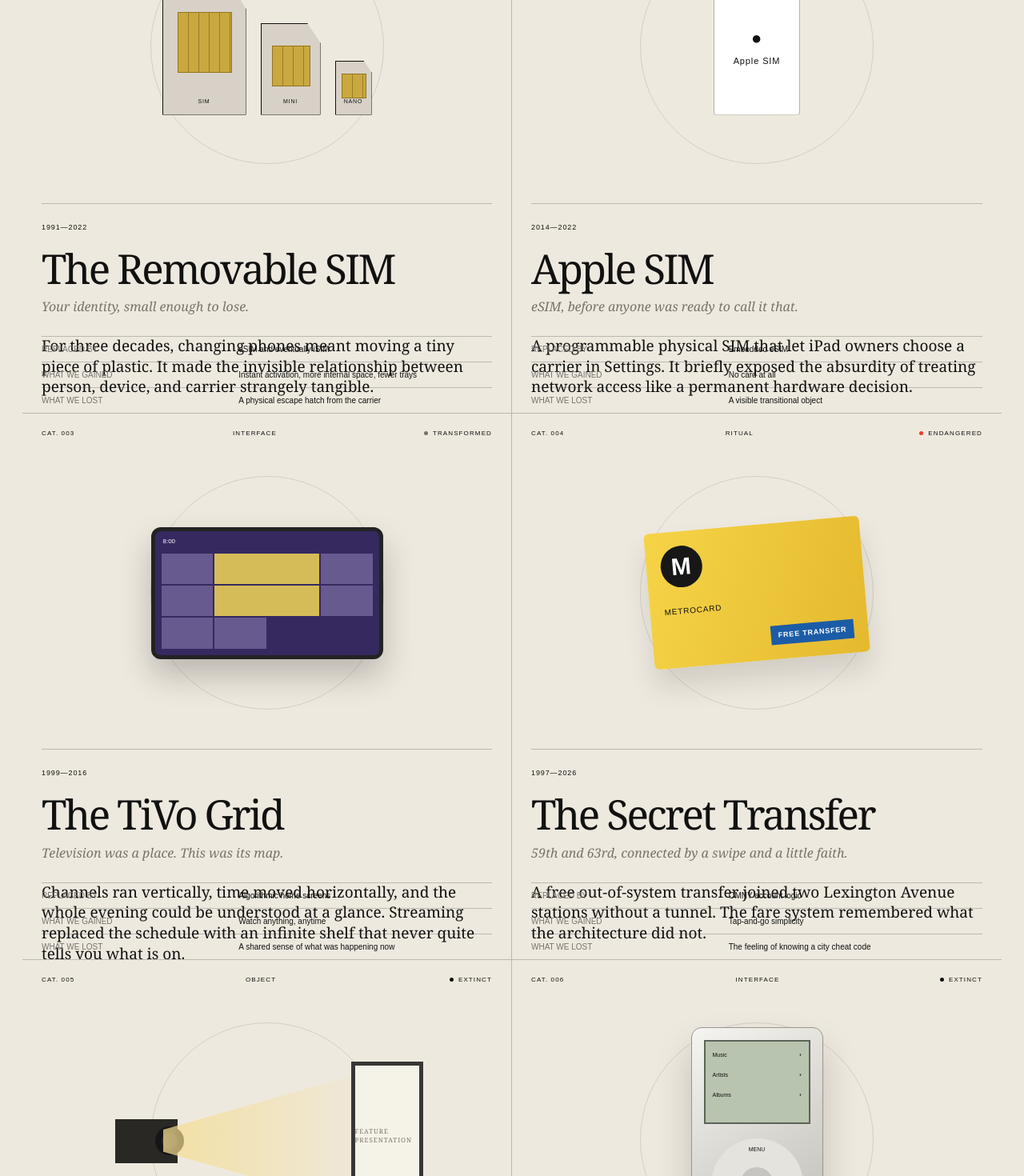
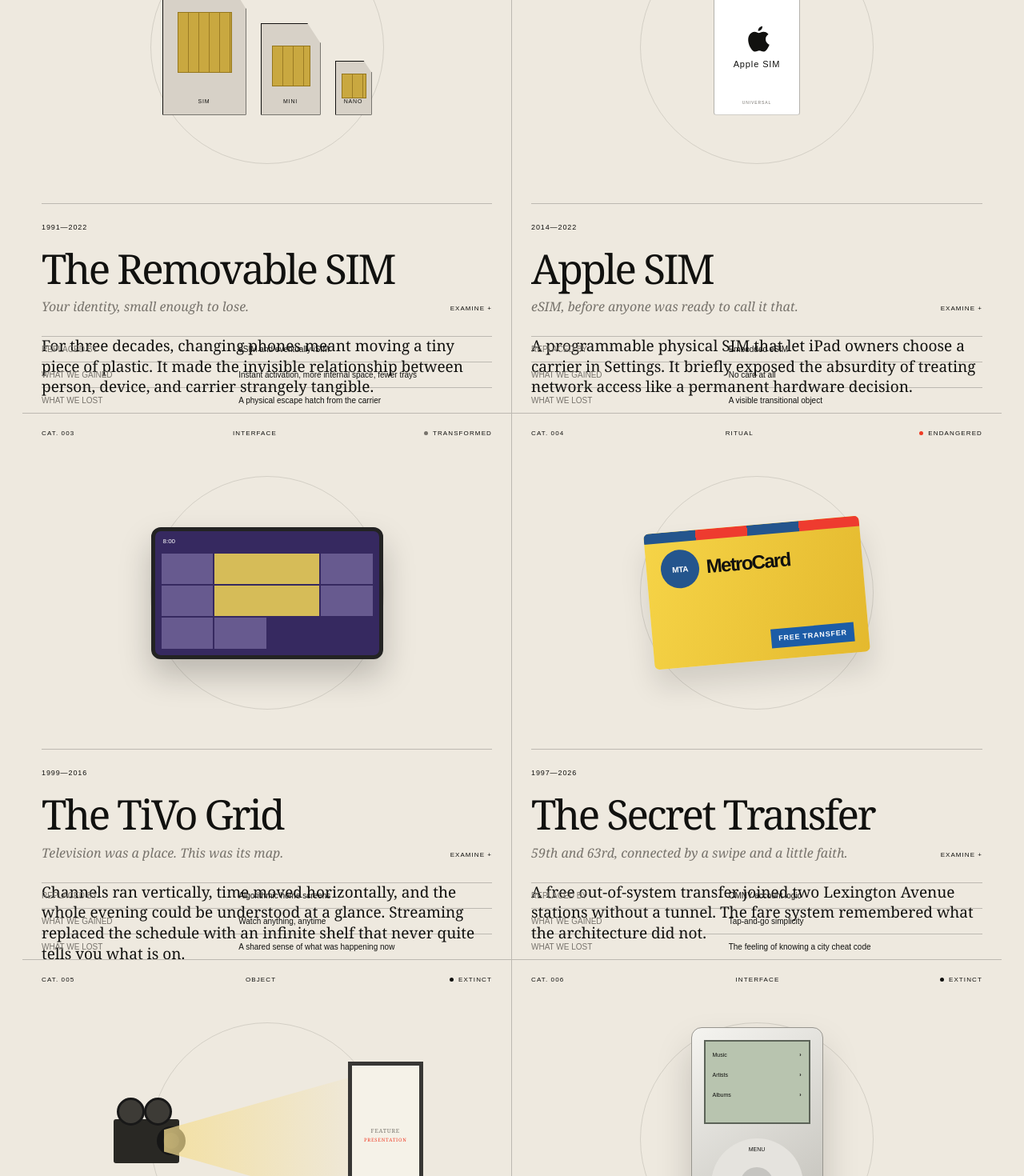
Before and after one commit to shadman-a/interface-archaeology, a React (Vite) app: page / in a window 1280 px wide. Shown: the part 2100-3570 px from the top of the page at 80% size. Built offline with nearby package versions, Linux system fonts and the light colour scheme.

Commit message:
Polish responsive museum design

```diff
--- a/src/Museum.tsx
+++ b/src/Museum.tsx
@@ -152,8 +152,11 @@
       )}
       {type === "apple-sim" && (
         <div className="apple-sim-card">
-          <span className="apple-mark">●</span>
+          <svg className="apple-mark" viewBox="0 0 34 38" role="presentation">
+            <path d="M22.9 6.4c1.5-1.8 1.4-3.8 1.3-4.4-1.6.1-3.4 1.1-4.4 2.3-.9 1-1.7 2.7-1.5 4.3 1.7.1 3.3-.8 4.6-2.2ZM28.8 20.1c0-4.5 3.7-6.6 3.9-6.7-2.1-3.1-5.4-3.5-6.6-3.6-2.8-.3-5.4 1.6-6.8 1.6-1.4 0-3.6-1.5-5.9-1.5-3.1.1-5.9 1.8-7.5 4.6-3.2 5.6-.8 13.9 2.3 18.4 1.5 2.2 3.4 4.7 5.8 4.6 2.3-.1 3.2-1.5 6-1.5 2.8 0 3.6 1.5 6 1.4 2.5 0 4-2.2 5.5-4.5 1.8-2.6 2.5-5.1 2.6-5.2-.1 0-5.3-2-5.3-7.6Z" />
+          </svg>
           <span>Apple SIM</span>
+          <small>UNIVERSAL</small>
         </div>
       )}
       {type === "tivo" && (
@@ -164,16 +167,23 @@
       )}
       {type === "metrocard" && (
         <div className="metro-card">
-          <span className="metro-m">M</span>
-          <span>METROCARD</span>
+          <i className="metro-stripe" />
+          <span className="metro-m">MTA</span>
+          <strong>MetroCard</strong>
           <b>FREE TRANSFER</b>
         </div>
       )}
       {type === "projector" && (
         <div className="projector-scene">
-          <div className="projector-box"><span /></div>
+          <div className="projector-box">
+            <i /><i />
+            <span />
+          </div>
           <div className="light-beam" />
-          <div className="movie-screen">FEATURE PRESENTATION</div>
+          <div className="movie-screen">
+            <span>FEATURE</span>
+            <b>PRESENTATION</b>
+          </div>
         </div>
       )}
       {type === "ipod" && (
@@ -304,6 +314,7 @@
                   className="artifact-trigger"
                   type="button"
                   aria-expanded={isOpen}
+                  aria-controls={`${artifact.id}-details`}
                   onClick={() => setOpenId(isOpen ? null : artifact.id)}
                 >
                   <div className="artifact-topline">
@@ -321,7 +332,7 @@
                   </div>
                   <span className="expand-label">{isOpen ? "Close" : "Examine"} {isOpen ? "×" : "+"}</span>
                 </button>
-                <div className="artifact-details">
+                <div className="artifact-details" id={`${artifact.id}-details`}>
                   <p>{artifact.description}</p>
                   <dl>
                     <div><dt>Replaced by</dt><dd>{artifact.replacedBy}</dd></div>
--- a/src/styles.css
+++ b/src/styles.css
@@ -19,6 +19,7 @@
   background: var(--paper);
   color: var(--ink);
   font-family: Arial, Helvetica, sans-serif;
+  overflow-x: hidden;
 }
 
 button, a {
@@ -318,6 +319,15 @@
   color: var(--paper);
 }
 
+.artifact-trigger:focus-visible,
+.filter-bar button:focus-visible,
+.submit-strip a:focus-visible,
+.index-link:focus-visible,
+.wordmark:focus-visible {
+  outline: 2px solid var(--red);
+  outline-offset: 3px;
+}
+
 .filter-bar sup {
   font-size: 7px;
   margin-left: 6px;
@@ -342,7 +352,9 @@
   border: 0;
   cursor: pointer;
   display: block;
+  overflow: hidden;
   padding: 20px 24px 26px;
+  position: relative;
   text-align: left;
   width: 100%;
 }
@@ -454,7 +466,17 @@
 }
 
 .apple-mark {
-  font-size: 22px;
+  fill: var(--ink);
+  height: 34px;
+  width: 31px;
+}
+
+.apple-sim-card small {
+  bottom: 12px;
+  color: #76736d;
+  font-size: 5px;
+  letter-spacing: .18em;
+  position: absolute;
 }
 
 .guide-grid {
@@ -466,6 +488,7 @@
   gap: 2px;
   grid-template-columns: repeat(4, 1fr);
   height: 165px;
+  max-width: 94%;
   padding: 28px 8px 8px;
   position: relative;
   width: 290px;
@@ -495,29 +518,51 @@
   background: linear-gradient(110deg, #f6d447, #e4b92e);
   border-radius: 6px;
   box-shadow: 0 22px 35px rgba(0,0,0,.12);
-  display: flex;
-  flex-direction: column;
+  display: grid;
   font-size: 10px;
+  grid-template-columns: auto 1fr;
+  grid-template-rows: auto 1fr auto;
   height: 170px;
-  justify-content: space-between;
   letter-spacing: .08em;
-  padding: 18px;
+  overflow: hidden;
+  padding: 18px 18px 14px;
+  position: relative;
   transform: rotate(-5deg);
   width: 270px;
   z-index: 1;
 }
 
+.metro-stripe {
+  background: linear-gradient(90deg, #24558d 0 24%, #ee3b2f 24% 48%, #24558d 48% 72%, #ee3b2f 72%);
+  height: 13px;
+  left: 0;
+  position: absolute;
+  right: 0;
+  top: 0;
+}
+
 .metro-m {
   align-items: center;
-  background: #171717;
+  align-self: center;
+  background: #24558d;
   border-radius: 50%;
   color: white;
   display: flex;
-  font-size: 30px;
+  font-size: 10px;
   font-weight: 700;
-  height: 52px;
+  height: 48px;
   justify-content: center;
-  width: 52px;
+  letter-spacing: -.04em;
+  margin-top: 5px;
+  width: 48px;
+}
+
+.metro-card strong {
+  align-self: center;
+  font-family: Arial, Helvetica, sans-serif;
+  font-size: 24px;
+  letter-spacing: -.07em;
+  margin: 5px 0 0 9px;
 }
 
 .metro-card b {
@@ -525,23 +570,26 @@
   background: #1c5ca7;
   color: white;
   font-size: 9px;
+  grid-column: 1 / -1;
+  justify-self: end;
   padding: 7px 9px;
 }
 
 .projector-scene {
   height: 210px;
   position: relative;
-  width: 390px;
+  width: min(390px, 100%);
   z-index: 1;
 }
 
 .projector-box {
   background: #292824;
+  border-radius: 3px;
   height: 55px;
-  left: 5px;
+  left: 1%;
   position: absolute;
   top: 80px;
-  width: 78px;
+  width: 21%;
 }
 
 .projector-box span {
@@ -554,14 +602,27 @@
   width: 36px;
 }
 
+.projector-box i {
+  background: #3d3b36;
+  border: 3px solid #181818;
+  border-radius: 50%;
+  height: 35px;
+  position: absolute;
+  top: -27px;
+  width: 35px;
+}
+
+.projector-box i:first-child { left: 4px; }
+.projector-box i:nth-child(2) { left: 38px; }
+
 .light-beam {
   background: linear-gradient(90deg, rgba(245,221,143,.75), rgba(245,221,143,.05));
   clip-path: polygon(0 42%, 100% 0, 100% 100%, 0 58%);
   height: 170px;
-  left: 65px;
+  left: 17%;
   position: absolute;
   top: 22px;
-  width: 250px;
+  width: 65%;
 }
 
 .movie-screen {
@@ -570,15 +631,27 @@
   border: 5px solid #383735;
   color: #78746d;
   display: flex;
+  flex-direction: column;
   font-family: Georgia, serif;
-  font-size: 8px;
   height: 185px;
   justify-content: center;
-  letter-spacing: .12em;
   position: absolute;
   right: 0;
   top: 8px;
-  width: 90px;
+  width: 24%;
+}
+
+.movie-screen span {
+  font-size: 7px;
+  letter-spacing: .1em;
+}
+
+.movie-screen b {
+  color: var(--red);
+  font-size: 6px;
+  font-weight: 400;
+  letter-spacing: .12em;
+  margin-top: 3px;
 }
 
 .ipod {
@@ -651,6 +724,19 @@
   content: "";
   inset: 8px;
   position: absolute;
+}
+
+.phone-edge::after {
+  background: #444;
+  border-radius: 2px;
+  content: "";
+  height: 3px;
+  left: 50%;
+  position: absolute;
+  top: 14px;
+  transform: translateX(-50%);
+  width: 30px;
+  z-index: 2;
 }
 
 .led-light {
@@ -821,6 +907,10 @@
   width: min(400px, 42vw);
 }
 
+.submit-strip a:focus-visible {
+  outline-color: white;
+}
+
 .submit-strip a span {
   font-size: 20px;
 }
@@ -866,8 +956,9 @@
 
   .header-meta { display: none; }
   .hero {
-    height: 760px;
-    min-height: 0;
+    height: 100svh;
+    max-height: 920px;
+    min-height: 680px;
     padding: 110px 16px 24px;
   }
 
@@ -880,9 +971,9 @@
   }
 
   .hero h1 {
-    font-size: clamp(66px, 23vw, 108px);
+    font-size: clamp(62px, 21vw, 102px);
     line-height: .78;
-    margin-top: 22vh;
+    margin-top: clamp(145px, 24svh, 225px);
   }
 
   .hero-bottom {
@@ -925,11 +1016,12 @@
 
   .collection-heading {
     align-items: start;
+    gap: 20px;
     padding: 30px 0 50px;
   }
 
   .collection-heading h2 {
-    font-size: 68px;
+    font-size: clamp(56px, 18vw, 76px);
     margin-top: 45px;
   }
 
@@ -942,13 +1034,23 @@
   }
 
   .filter-bar {
+    margin-left: -16px;
+    margin-right: -16px;
     overflow-x: auto;
+    padding-left: 16px;
+    scrollbar-width: none;
+    scroll-snap-type: x proximity;
+  }
+
+  .filter-bar::-webkit-scrollbar {
+    display: none;
   }
 
   .filter-bar button {
     flex: 0 0 auto;
     min-width: 105px;
     padding: 15px;
+    scroll-snap-align: start;
   }
 
   .artifact-grid {
@@ -963,8 +1065,30 @@
     padding: 18px 0 24px;
   }
 
+  .artifact-topline {
+    gap: 10px;
+    grid-template-columns: auto 1fr auto;
+  }
+
+  .artifact-topline span:nth-child(2) {
+    text-align: center;
+  }
+
   .specimen {
-    height: 330px;
+    height: clamp(285px, 82vw, 340px);
+  }
+
+  .specimen::before {
+    height: min(74vw, 280px);
+    width: min(74vw, 280px);
+  }
+
+  .projector-scene {
+    max-width: 360px;
+  }
+
+  .artifact-title p {
+    max-width: calc(100% - 88px);
   }
 
   .artifact-title h3 {
@@ -972,6 +1096,7 @@
   }
 
   .expand-label {
+    bottom: 27px;
     right: 0;
   }
 
@@ -987,7 +1112,7 @@
   }
 
   .submit-strip h2 {
-    font-size: 66px;
+    font-size: clamp(52px, 17vw, 72px);
     margin-top: 90px;
   }
 
@@ -1009,6 +1134,66 @@
   }
 }
 
+@media (max-width: 430px) {
+  .hero-orbit {
+    height: 370px;
+    right: -170px;
+    top: 150px;
+    width: 370px;
+  }
+
+  .orbit-dot {
+    transform-origin: 7px 192px;
+  }
+
+  .manifesto-copy {
+    font-size: clamp(33px, 10vw, 39px);
+  }
+
+  .collection-heading {
+    display: grid;
+    grid-template-columns: minmax(0, 1fr) auto;
+  }
+
+  .collection-count b {
+    font-size: 42px;
+  }
+
+  .artifact-title p {
+    max-width: 100%;
+  }
+
+  .expand-label {
+    display: block;
+    margin-top: 22px;
+    position: static;
+  }
+
+  .email-note {
+    max-width: 92%;
+  }
+
+  footer > div:nth-child(2) p:last-child {
+    display: none;
+  }
+}
+
+@media (max-width: 800px) and (max-height: 680px) and (orientation: landscape) {
+  .hero {
+    height: 620px;
+    min-height: 620px;
+  }
+
+  .hero h1 {
+    font-size: clamp(58px, 15vw, 92px);
+    margin-top: 100px;
+  }
+
+  .hero-orbit {
+    top: 90px;
+  }
+}
+
 @media (prefers-reduced-motion: reduce) {
   html { scroll-behavior: auto; }
   .orbit-dot,
```
Also changed, not shown: public/favicon.svg, 1 other file (tests, documents, lock files or other folders).
